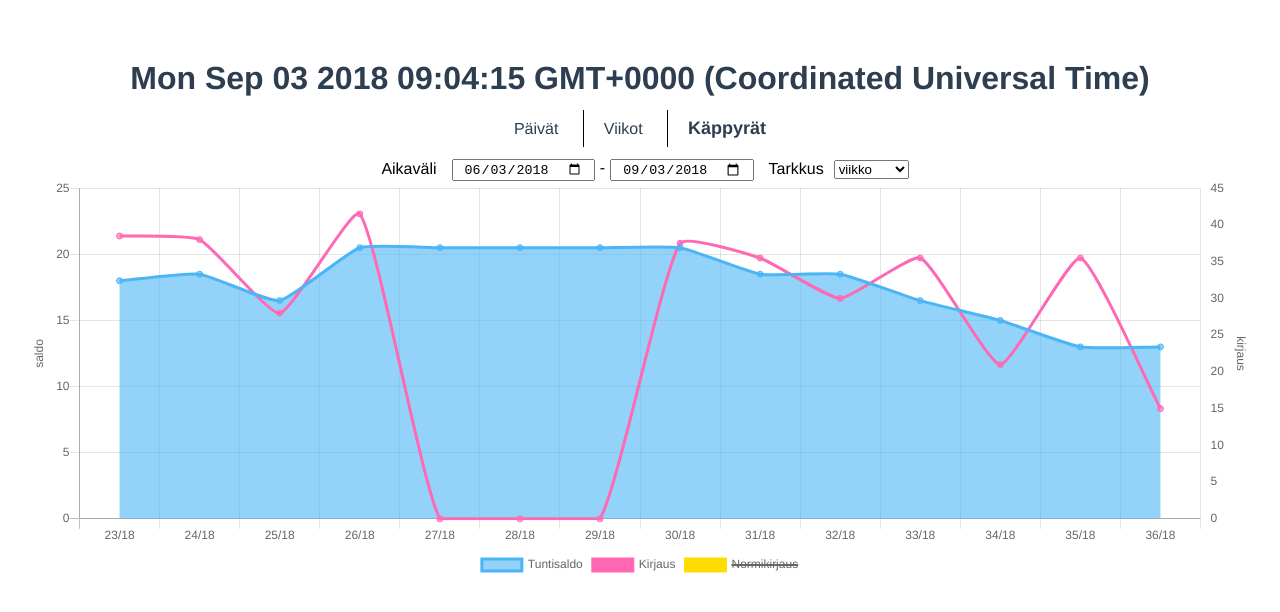
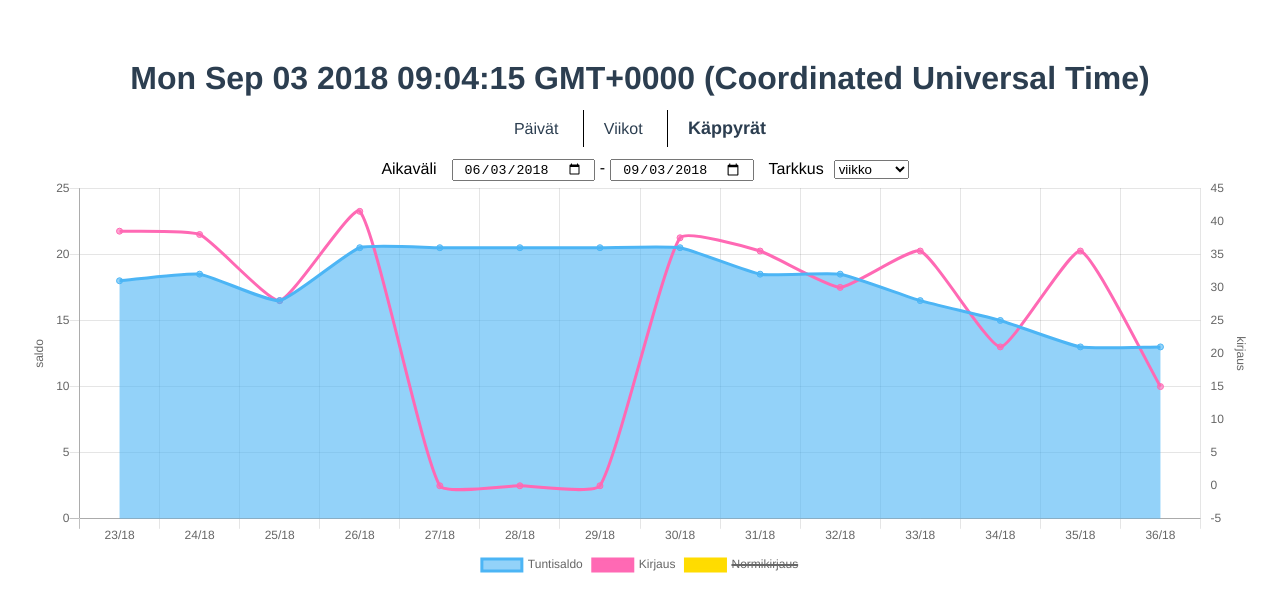
Before and after one commit to tzrissan/tuntikirjanpito, a Vue app: page / in a window 1280 px wide. Both pictures are taken after a click on the element "Käppyrät". Shown: the top 612 px of the page. Built offline with nearby package versions, Linux system fonts and the light colour scheme.

Commit message:
Säädetty käppyröitä nätimmiksi

```diff
--- a/src/components/Kappyrat.vue
+++ b/src/components/Kappyrat.vue
@@ -58,6 +58,13 @@
         },
         computed: {
             chartOptions() {
+                function afterDataLimits(axis) {
+                    axis.max = axis.max + 1;
+                    axis.min = axis.min < 0 ? axis.min - 1 :
+                               axis.min === 0 ? -1 :
+                               0;
+                    return axis;
+                }
                 return {
                     responsive: true,
                     maintainAspectRatio: false,
@@ -66,13 +73,11 @@
                             {
                                 id: 'saldo',
                                 position: 'left',
-                                ticks: {
-                                    min: 0
-                                },
                                 scaleLabel: {
                                     display: true,
                                     labelString: 'saldo'
-                                }
+                                },
+                                afterDataLimits
                             },
                             {
                                 id: 'kirjaus',
@@ -83,7 +88,8 @@
                                 scaleLabel: {
                                     display: true,
                                     labelString: 'kirjaus'
-                                }
+                                },
+                                afterDataLimits
                             }
                         ]
                     },
```
